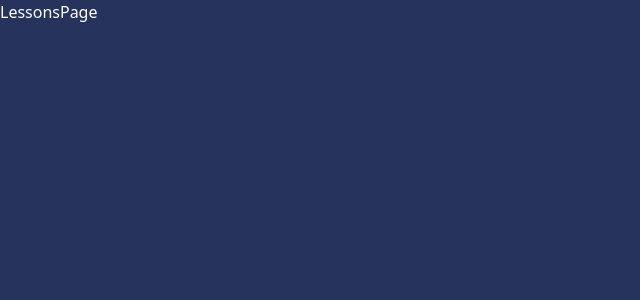
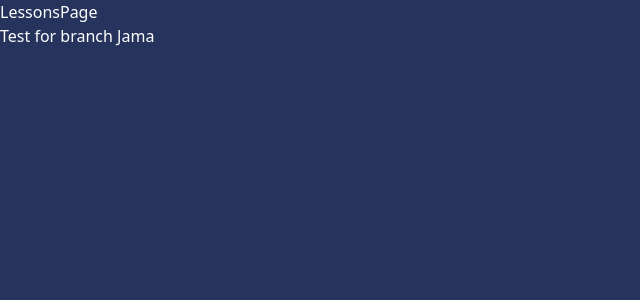
Before and after one commit to JamshidPts/LearnJs, a React (Vite) app: page /lessons in a window 1280 px wide. Shown: the top 300 px of the page, without its empty margins (0-640 px from the left). Built offline with nearby package versions, Linux system fonts and the light colour scheme.

Commit message:
test to branch 2.0

```diff
--- a/src/pages/LessonsPage.jsx
+++ b/src/pages/LessonsPage.jsx
@@ -2,7 +2,9 @@ import React from 'react'
 
 function LessonsPage() {
   return (
-    <div>LessonsPage</div>
+    <div>LessonsPage
+      <p>Test for branch Jama</p>
+    </div>
   )
 }
 
```
